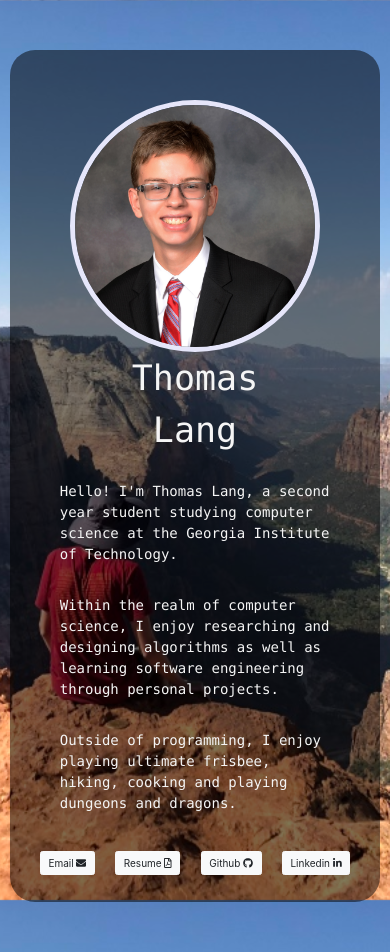
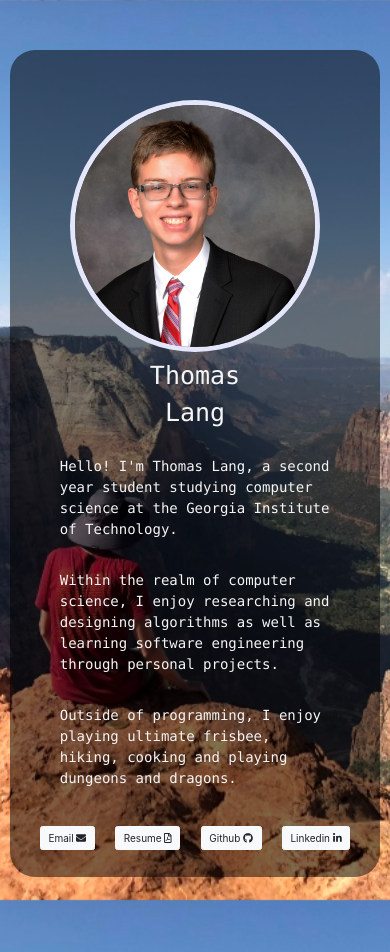
Before and after one commit to bopas2/bopas2.github.io, a Jekyll site: the page built from index.html, in a window 390 px wide. Built offline with Jekyll 4.4.1, drawn with Linux system fonts in a browser that asks for light colours; nearby versions of some CDN libraries; a style sheet for code colours, icons or effects is not loaded; after the commit the page ends 927 px from its top, so only the background shows below that.

Commit message:
mobile sizes

```diff
--- a/css/main.scss
+++ b/css/main.scss
@@ -110,7 +110,8 @@
 
 @media only screen and (max-width: 1300px) {
     .name {
-      font-size: 35px;
+      font-size: 40px;
+      margin-top: 5px;
     }
 }
 
@@ -128,11 +129,11 @@
 
 @media only screen and (max-width: 850px) {
     .intro-content {
-        width: 70%;
+        width: 85%;
     }
 }
 
-@media only screen and (max-width: 700px) {
+@media only screen and (max-width: 705px) {
     .intro-content {
         width: 95%;
         margin-top: 50px;
@@ -146,6 +147,18 @@
     .background {
         background-image: url(/images/background-mobile.jpg);
     }
+
+    .name {
+        font-size: 30px;
+        margin-top: 5px;
+    }
 }
 
 @import "bootstrap";
+
+@media only screen and (max-width: 550px) {
+    .name {
+        font-size: 25px;
+        margin-top: 5px;
+    }
+}
```
Also changed, not shown: 2 other files.
